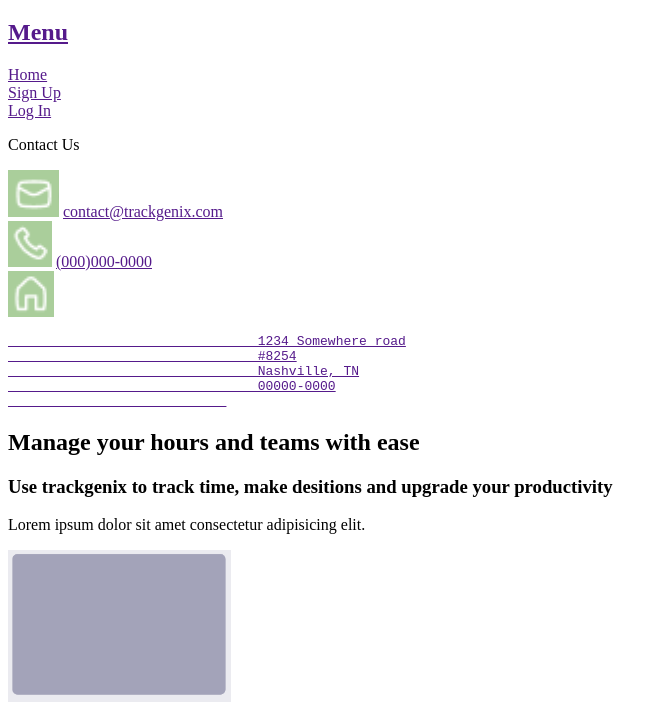
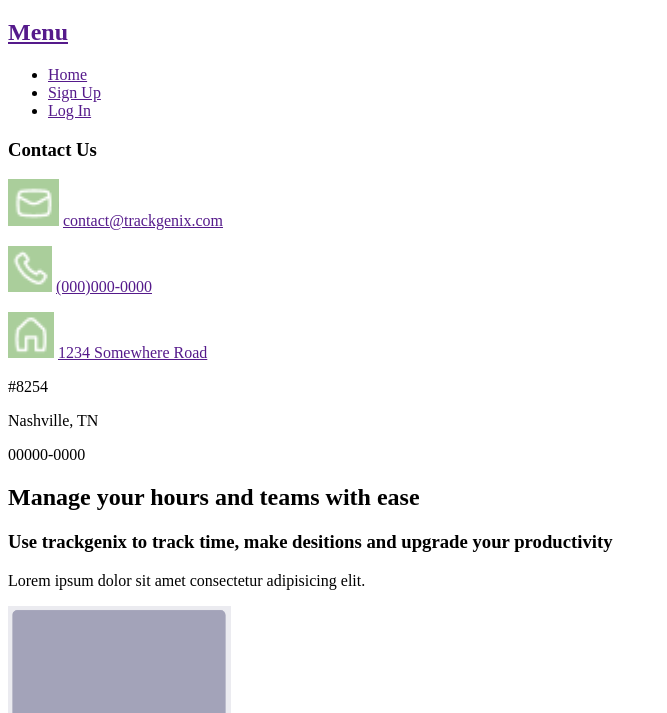
Before and after one commit to SebastianRonchetti/BaSP-M2022-Etapa-1, a plain HTML site: page semana-1/index.html in a window 1280 px wide. Shown: the part 87-800 px from the top of the page, without its empty margins (0-667 px from the left). Drawn offline with Linux system fonts and the light colour scheme.

Commit message:
fixed sidebar

```diff
--- a/semana-1/index.html
+++ b/semana-1/index.html
@@ -15,37 +15,33 @@
             <h2><a href="">Menu</a></h2>
             <nav>
                 <article>
-                    <div>
+                    <ul>
+                        <li>
                             <a href="">Home</a>
-                    </div>
-                    <div>
+                        </li>
+                        <li>
                             <a href="">Sign Up</a>
-                    </div>
-                    <div>
+                        </li>
+                        <li>
                             <a href="">Log In</a>
-                    </div>
+                        </li>
+                    </ul>
                 </article>
                 <article>
-                    <p>Contact Us</p>
-                    <div>
+                    <h3>Contact Us</h3>
                     <img src="resources/icons/mail-icon.PNG" alt="">
                     <a href="">contact@trackgenix.com</a>
-                    </div>
-                    <div>
+                    <p></p>
                     <img src="resources/icons/phone-icon.PNG" alt="">
                     <a href="">(000)000-0000</a>
-                    </div>
-                    <div>
+                    <p></p>
                     <img src="resources/icons/home-icon.PNG" alt="">
-                        <a href="">
-                            <pre>
-                                1234 Somewhere road
-                                #8254
-                                Nashville, TN
-                                00000-0000
-                            </pre>
+                    <a href="">1234 Somewhere Road</a>
+                    <a href=""></a>
+                        <p>#8254</p>
+                        <p>Nashville, TN</p>
+                        <p>00000-0000</p>
                     </a>
-                    </div>
                 </article>
             </nav>
         </aside>
```
Lines whose indentation alone changed are shown as unchanged.
